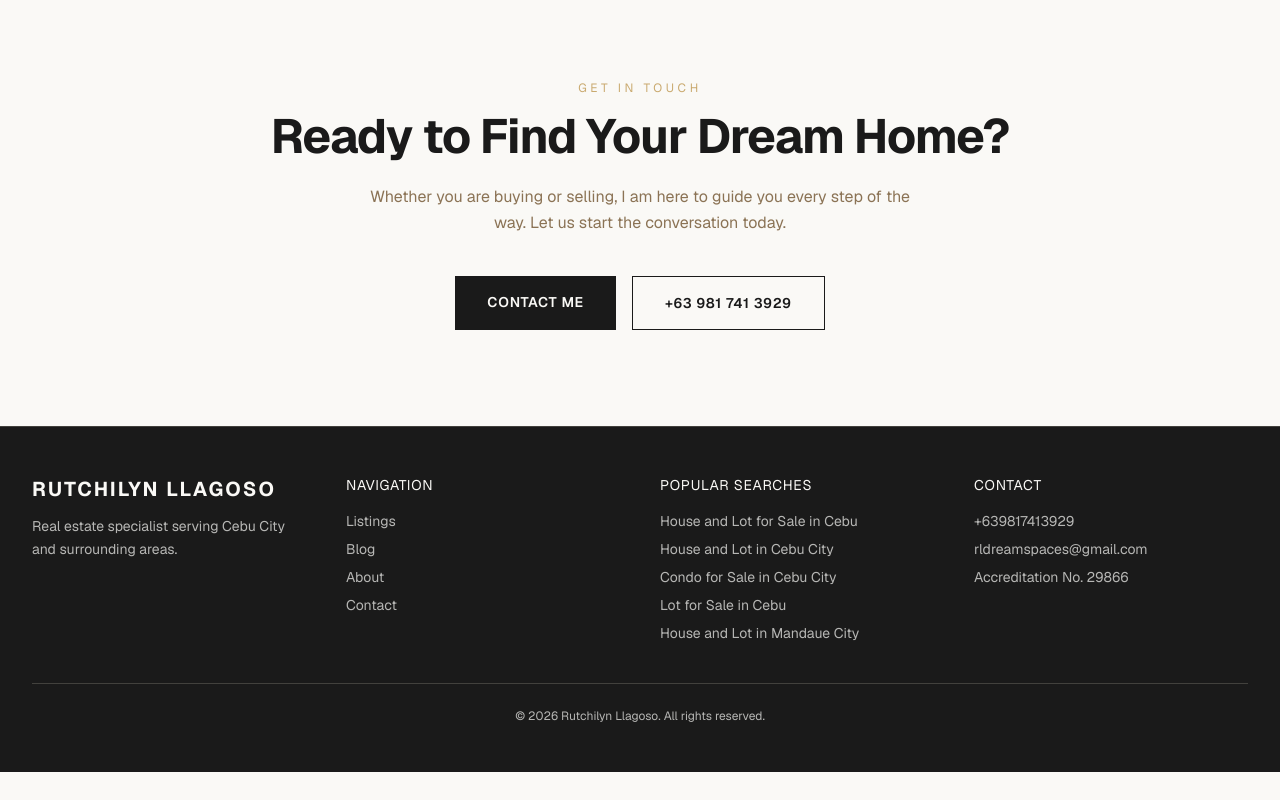
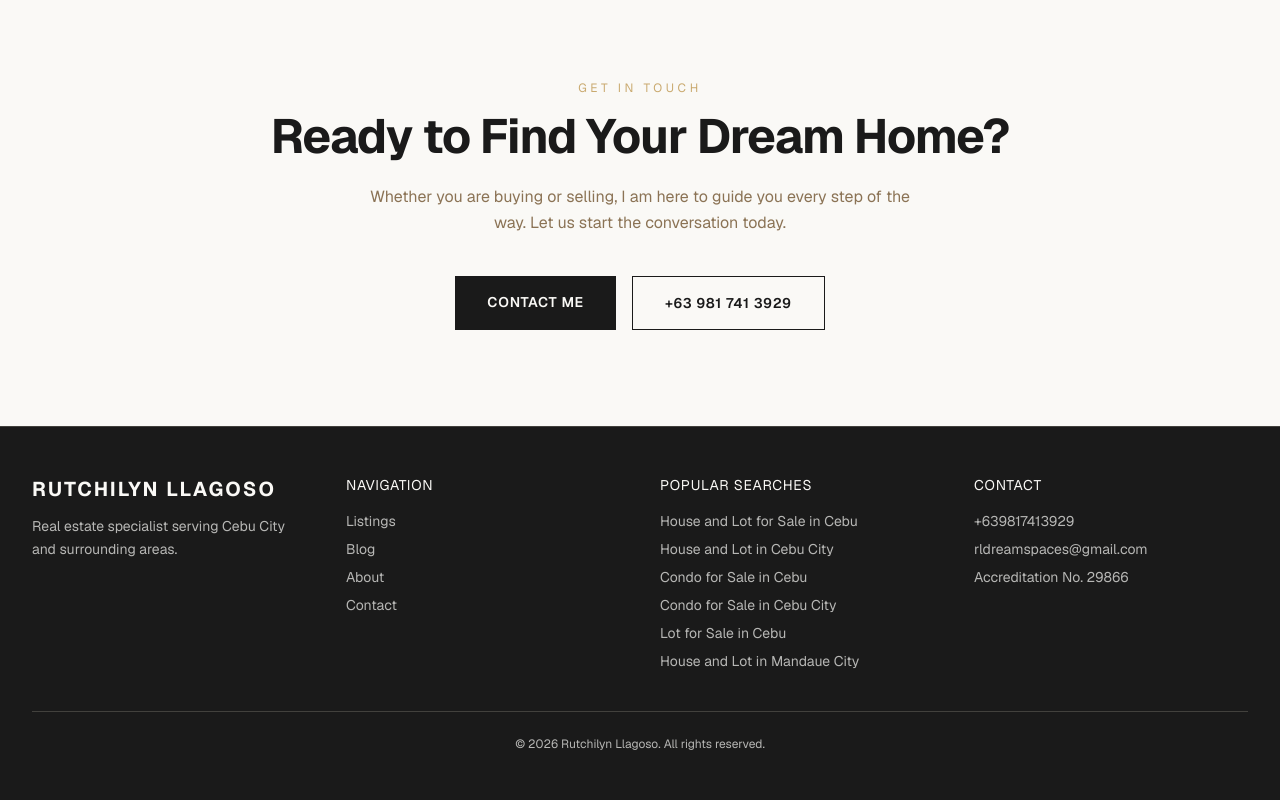
Before and after one commit to ChristineGiljang/realtor-rutch, a Next.js app: page / in a window 1280 px wide. Shown: the part 1829-2629 px from the top of the page. Before the commit the page ends 2601 px from the top, so only its background shows below. Built offline with nearby package versions, Linux system fonts and the light colour scheme; no server answers; the database is empty.

Commit message:
Add condo for sale in Cebu hub page, FAQ, sitemap entry, nav and footer links

```diff
--- a/components/layout/Footer.tsx
+++ b/components/layout/Footer.tsx
@@ -58,6 +58,12 @@ export default function Footer() {
                 House and Lot in Cebu City
               </Link>
               <Link
+                href="/condo-for-sale-in-cebu"
+                className="hover:text-[#C9A96E] transition"
+              >
+                Condo for Sale in Cebu
+              </Link>
+              <Link
                 href="/cebu-city/condo-for-sale"
                 className="hover:text-[#C9A96E] transition"
               >
--- a/components/layout/Navbar.tsx
+++ b/components/layout/Navbar.tsx
@@ -12,6 +12,7 @@ const propertiesItems: DropdownItem[] = [
   { label: "For Rent", href: "/listings?category=rent" },
   { label: "Project Selling", href: "/listings?subtype=preselling" },
   { label: "House and Lot in Cebu", href: "/house-and-lot-for-sale-in-cebu" },
+  { label: "Condo in Cebu", href: "/condo-for-sale-in-cebu" },
 ];
 
 function DesktopDropdown({
```
